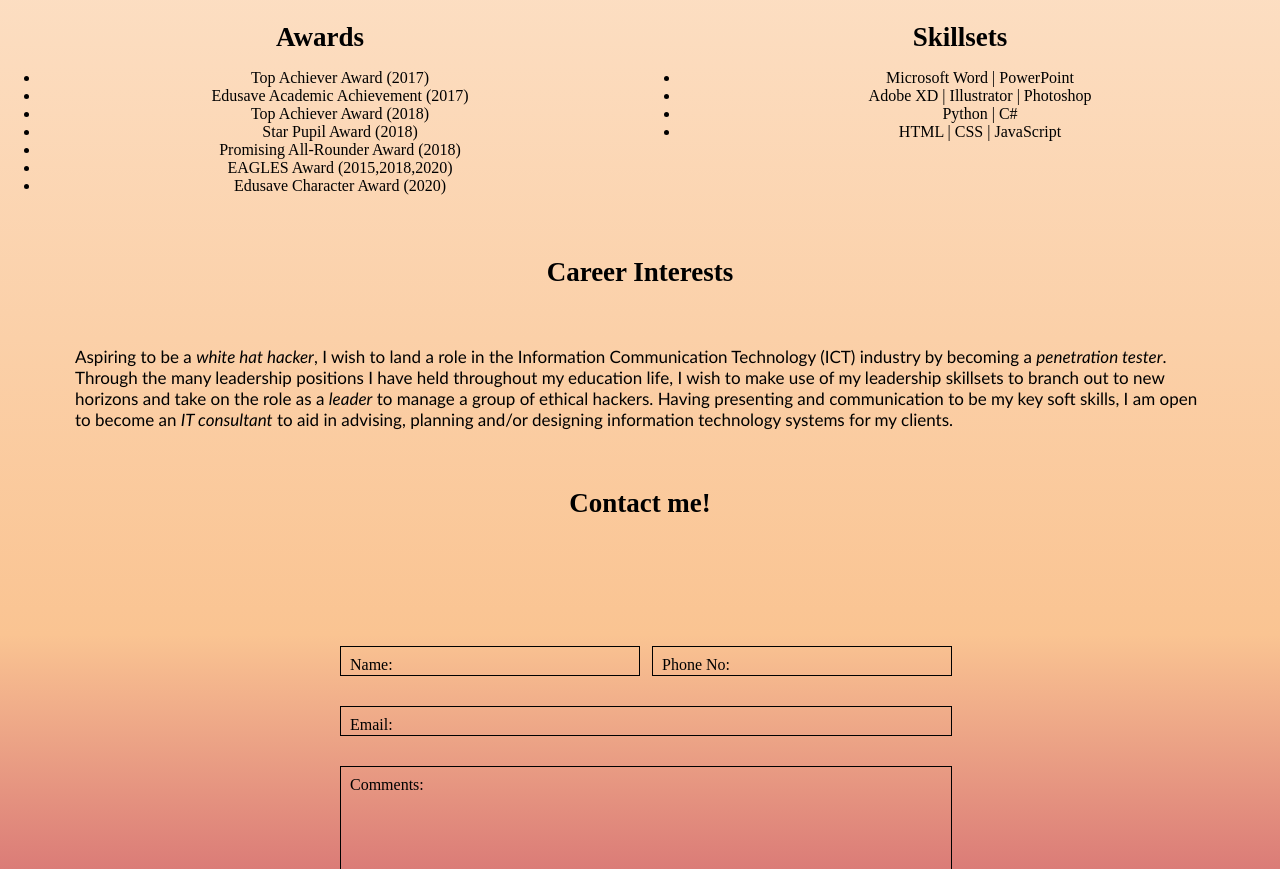
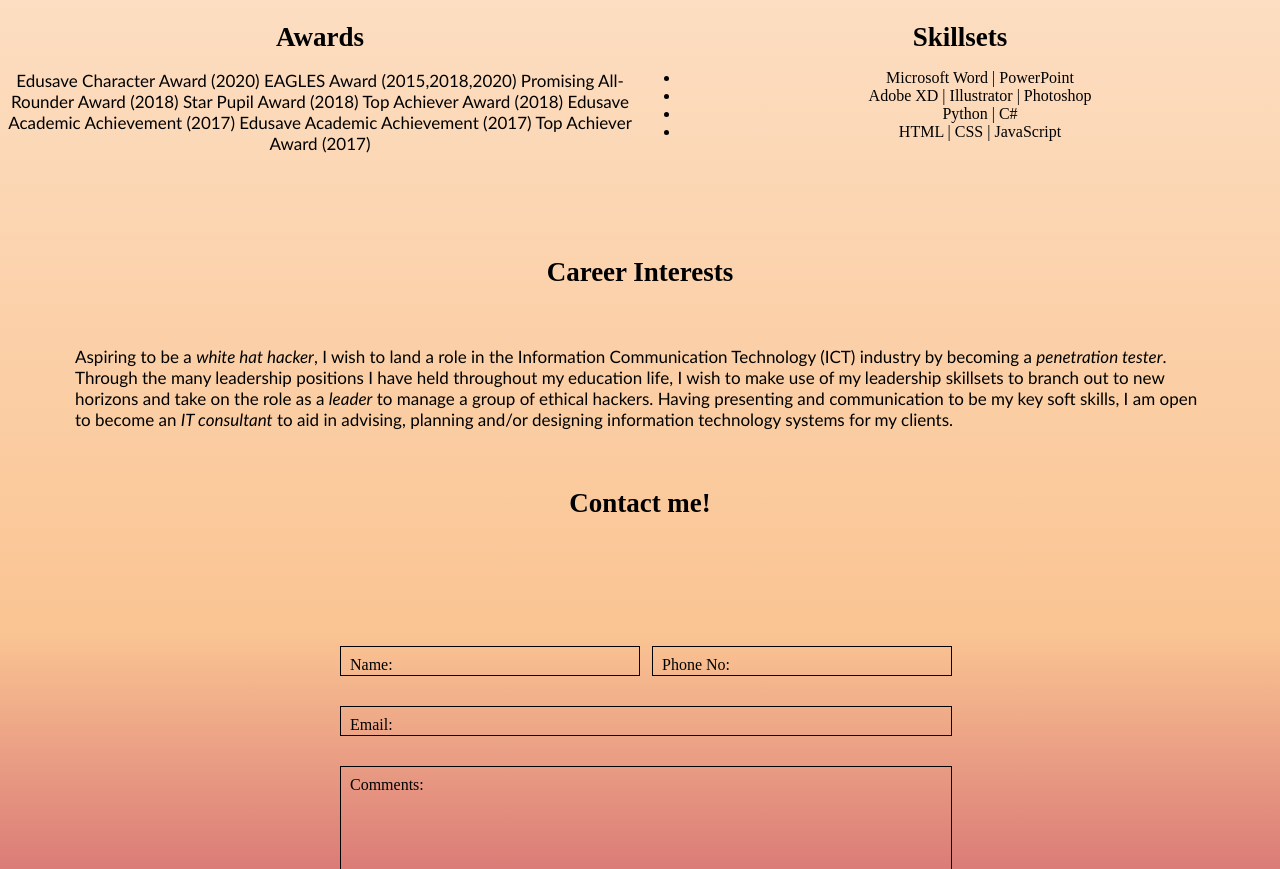
Before and after one commit to nehCnitsuJ/IDAssignment1, a plain HTML site: page index.html in a window 1280 px wide. Shown: the part 1704-2573 px from the top of the page. Drawn offline with Linux system fonts and the light colour scheme.

Commit message:
formatting of awards

```diff
--- a/index.html
+++ b/index.html
@@ -112,15 +112,16 @@
       <section class = "box-2">
         <h1><center>Awards</center></h1>
         <center>
-          <ul>
-            <li>Top Achiever Award (2017)</li>
-            <li>Edusave Academic Achievement (2017)</li>
-            <li>Top Achiever Award (2018)</li>
-            <li>Star Pupil Award (2018)</li>
-            <li>Promising All-Rounder Award (2018)</li>
-            <li>EAGLES Award (2015,2018,2020)</li>
-            <li>Edusave Character Award (2020)</li>
-          </ul>
+          <p>
+            Edusave Character Award (2020)
+            EAGLES Award (2015,2018,2020)
+            Promising All-Rounder Award (2018)
+            Star Pupil Award (2018)
+            Top Achiever Award (2018)
+            Edusave Academic Achievement (2017)
+            Edusave Academic Achievement (2017)
+            Top Achiever Award (2017)
+          </p>
         </center>
       </section>
 
```
